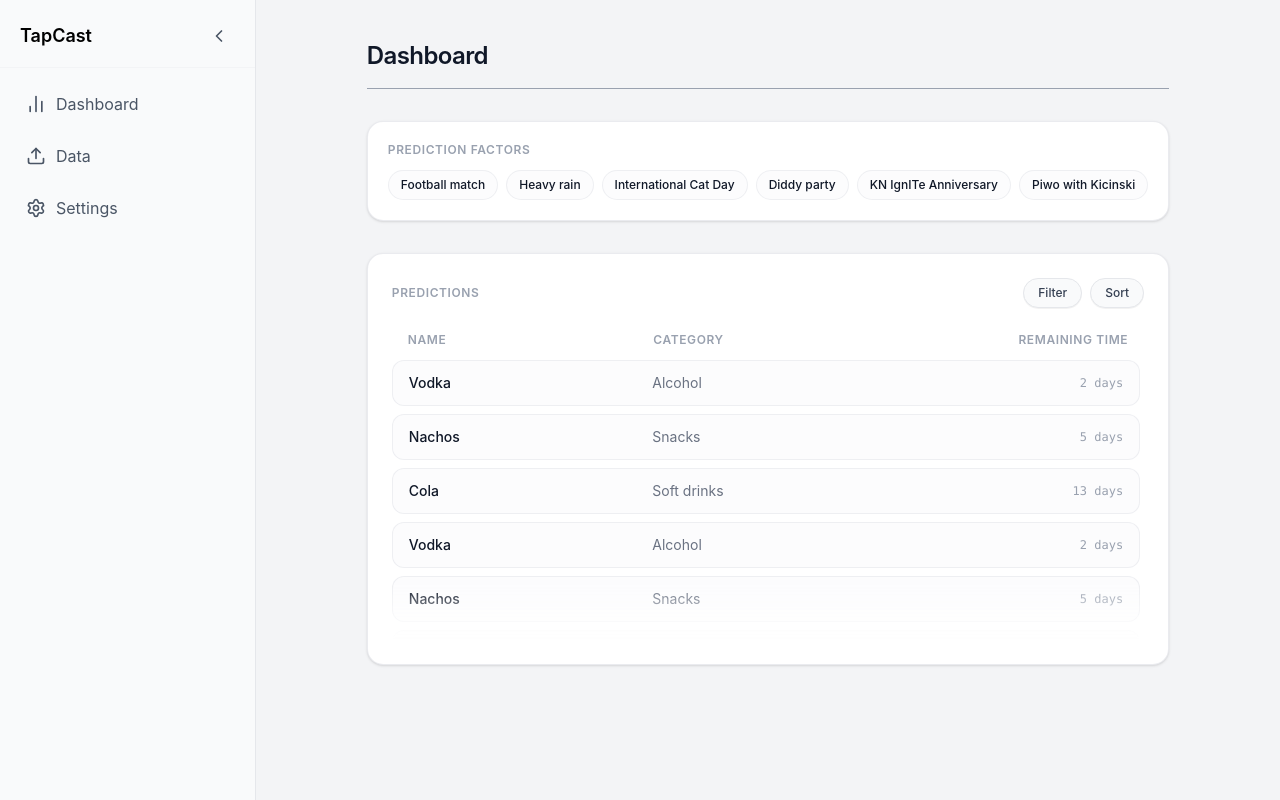
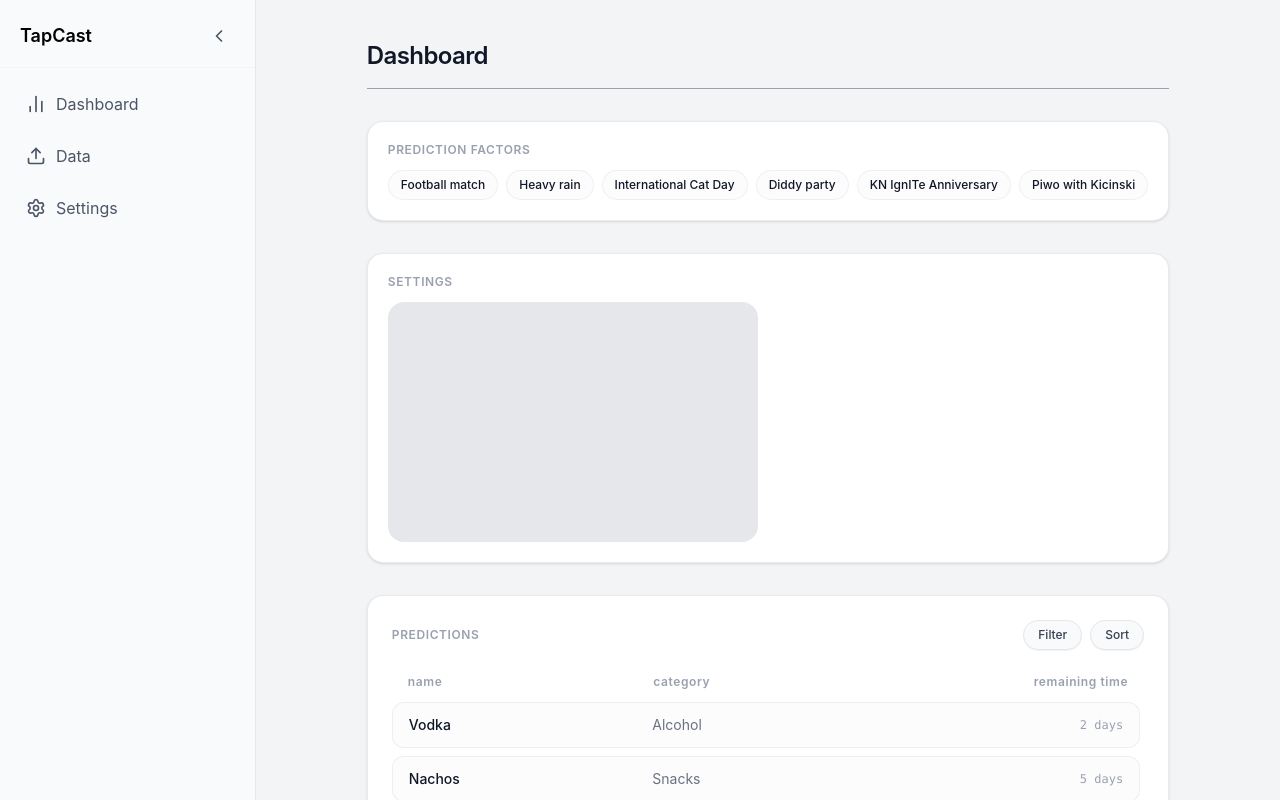
Before and after one commit to KN-IgnITe/tapcast, a React (Vite) app in the folder frontend/: page / in a window 1280 px wide. Shown: the top 800 px of the page. Built offline with nearby package versions, Linux system fonts and the light colour scheme.

Commit message:
feat(frontend): add settings section stub

```diff
--- a/frontend/src/dashboard/Dashboard.tsx
+++ b/frontend/src/dashboard/Dashboard.tsx
@@ -37,8 +37,8 @@ function Dashboard() {
 
             {/* factors section */}
             <section className="bg-white border border-gray-200/80 rounded-2xl p-5 shadow-sm space-y-3">
-                <h2 className="text-xs font-semibold uppercase tracking-wider text-gray-400">
-                    prediction factors
+                <h2 className="text-xs font-semibold tracking-wider text-gray-400">
+                    PREDICTION FACTORS
                 </h2>
                 <div className="flex flex-wrap gap-2">
                     {factors.map((factor, index) => (
@@ -52,12 +52,22 @@ function Dashboard() {
                 </div>
             </section>
 
+            <section className="bg-white border border-gray-200/80 rounded-2xl p-5 shadow-sm space-y-3">
+                <h2 className="text-xs font-semibold tracking-wider text-gray-400">
+                    SETTINGS
+                </h2>
+                <div className="flex w-full gap-5">
+                    <div className="bg-gray-200 h-60 w-full rounded-2xl"></div>
+                    <div className="h-60 w-full"></div>
+                </div>
+            </section>
+
             {/* predictions section */}
             <section className="bg-white border border-gray-200/80 rounded-2xl p-6 shadow-sm space-y-5">
                 {/* controls */}
                 <div className="flex items-center justify-between">
-                    <h2 className="text-xs font-semibold uppercase tracking-wider text-gray-400">
-                        Predictions
+                    <h2 className="text-xs font-semibold tracking-wider text-gray-400">
+                        PREDICTIONS
                     </h2>
                     <div className="flex gap-2">
                         <button className="px-3.5 py-1.5 text-xs font-medium text-gray-700 bg-gray-50 hover:bg-gray-100/80 border border-gray-200 rounded-2xl shadow-2xs transition-all active:scale-95 cursor-pointer">
@@ -72,7 +82,7 @@ function Dashboard() {
                 {/* table container */}
                 <div className="space-y-2">
                     {/* column headers */}
-                    <div className="grid grid-cols-3 gap-4 px-4 py-1 text-xs font-semibold uppercase tracking-wider text-gray-400">
+                    <div className="grid grid-cols-3 gap-4 px-4 py-1 text-xs font-semibold tracking-wider text-gray-400">
                         <span>name</span>
                         <span>category</span>
                         <span className="text-right">remaining time</span>
```
